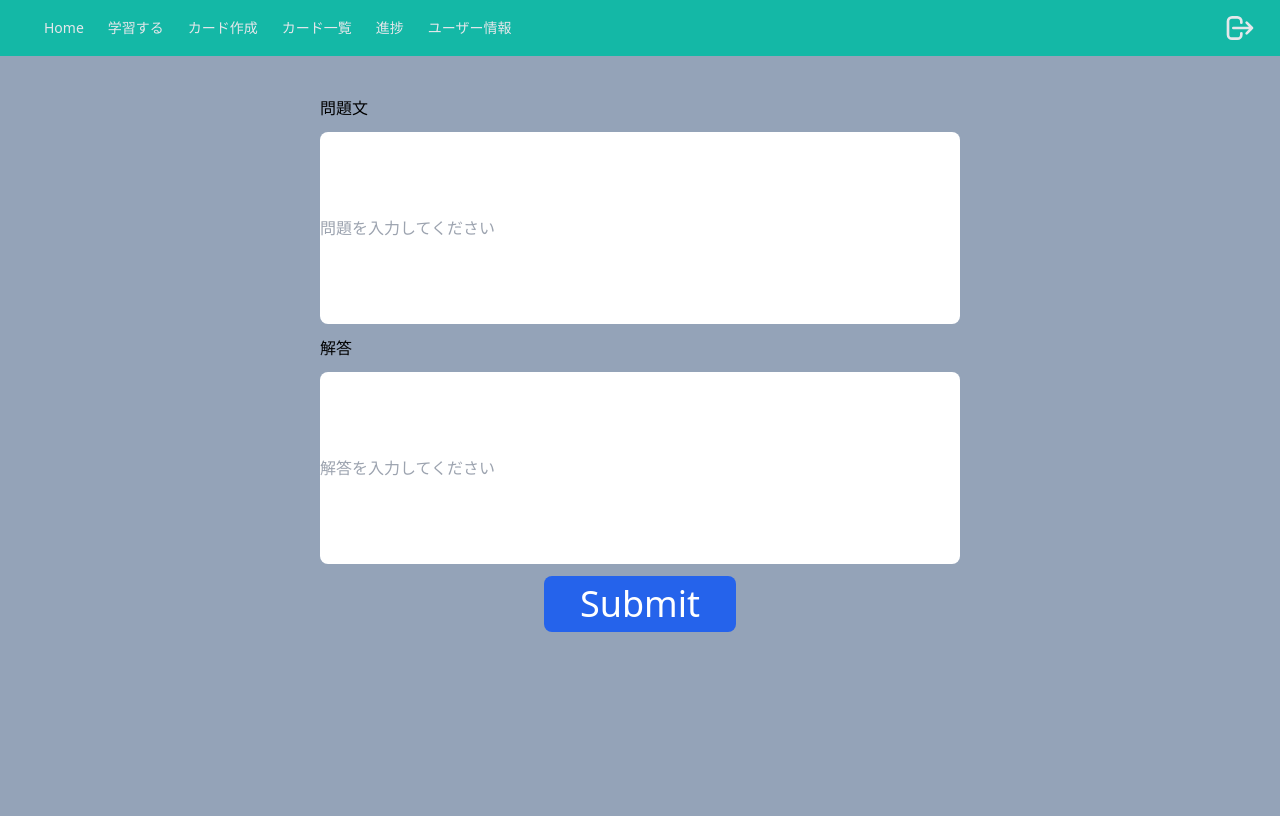
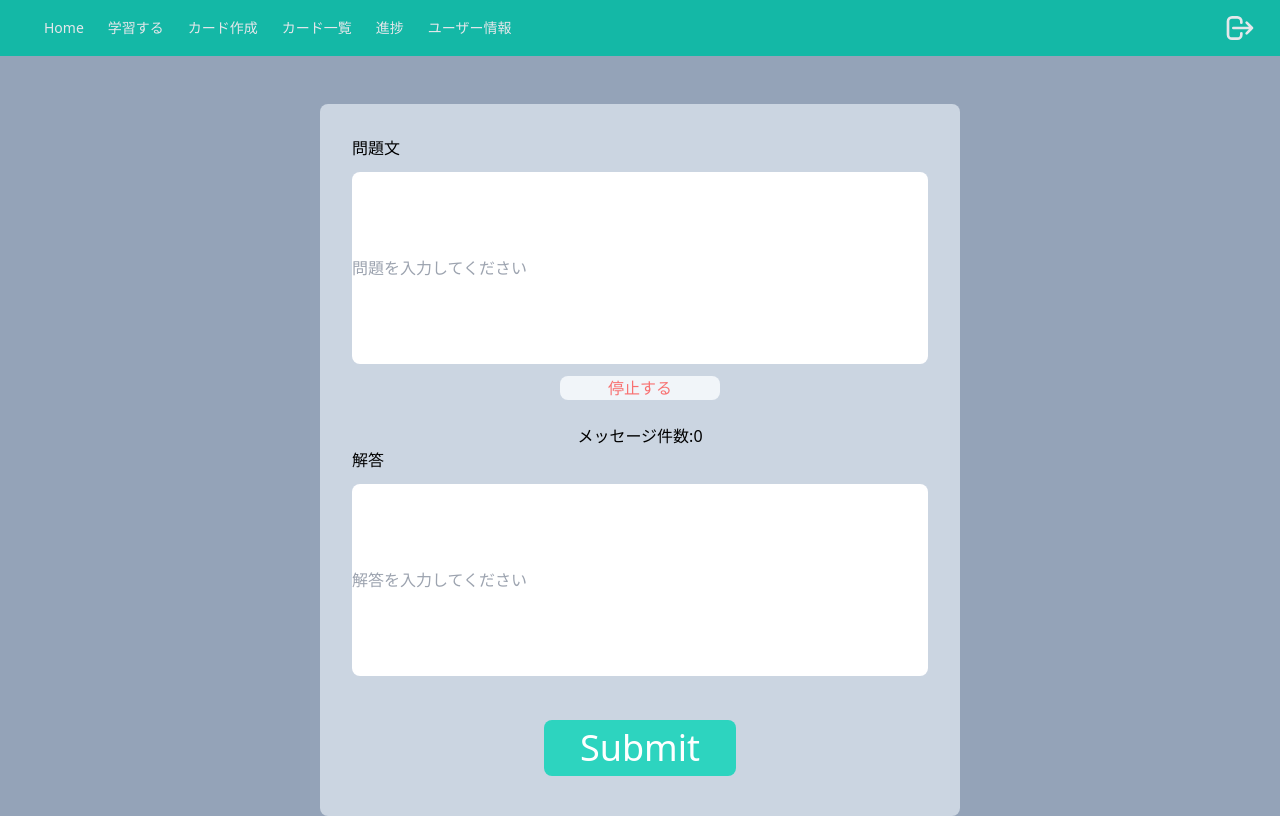
Before and after one commit to hiro7392/Ankicard_client, a React (Create React App) app: page /create in a window 1280 px wide. Built offline with nearby package versions, Linux system fonts and the light colour scheme.

Commit message:
web speech APIを導入(音声入力)

```diff
--- /dev/null
+++ b/src/api/i-window.ts
@@ -0,0 +1,14 @@
+import ISpeechRecognition from './speechRegnition';
+
+// ISpeechRecognitionConstructorはコンストラクト可能でコンストラクトするとISpeechRecognitionの型定義を持つ
+interface ISpeechRecognitionConstructor {
+  new (): ISpeechRecognition;
+}
+
+//windowにISpeechRecognitionConstructorを定義にもつSpeechRecognitionとwebkitSpeechRecognitionを追加
+interface IWindow extends Window {
+  SpeechRecognition: ISpeechRecognitionConstructor;
+  webkitSpeechRecognition: ISpeechRecognitionConstructor;
+}
+
+export default IWindow;
--- /dev/null
+++ b/src/api/speechRegnition.ts
@@ -0,0 +1,41 @@
+export interface ISpeechRecognitionEvent {
+    isTrusted?: boolean;
+    results: {
+      isFinal: boolean;
+      [key: number]:
+        | undefined
+        | {
+            transcript: string;
+          };
+    }[];
+  }
+
+  interface ISpeechRecognition extends EventTarget {
+    // properties
+    grammars: string;
+    lang: string;
+    continuous: boolean;
+    interimResults: boolean;
+    maxAlternatives: number;
+    serviceURI: string;
+
+    // event handlers
+    onaudiostart: () => void;
+    onaudioend: () => void;
+    onend: () => void;
+    onerror: () => void;
+    onnomatch: () => void;
+    onresult: (event: ISpeechRecognitionEvent) => void;
+    onsoundstart: () => void;
+    onsoundend: () => void;
+    onspeechstart: () => void;
+    onspeechend: () => void;
+    onstart: () => void;
+
+    // methods
+    abort(): void;
+    start(): void;
+    stop(): void;
+  }
+
+  export default ISpeechRecognition;
--- /dev/null
+++ b/src/atoms/SpeechApi.tsx
@@ -0,0 +1,97 @@
+import { platform } from 'os';
+import React, {useState} from 'react'
+//var parser = require('ua-parser-js');
+import IWindow from '../api/i-window';
+import ISpeechRecognitionEvent from '../api/speechRegnition'
+// windowの型定義にIWindowを使う
+declare const window: IWindow;
+
+// 型定義はISpeechRecognitionConstructor
+const Recognition = window.webkitSpeechRecognition || window.SpeechRecognition;
+
+// 型定義はISpeechRecognition
+const recognition = new Recognition();
+
+// 補完・型チェックができる！
+recognition.lang = 'ja-JP';
+recognition.interimResults = true;
+recognition.continuous = true;
+
+
+
+export const Voice = () => {
+
+  //const ua = parser(navigator.userAgent.toLowerCase());
+  const [isVoiceReceive,setIsVoiceReceive] = useState(false)
+  const [message,setMessage] = useState([])
+  const [recordingState,setRecordingState]=useState(false)
+
+  const SppechView = () =>{
+    const btn = document.getElementById('btn');
+
+    //const speech = window.webkitSpeechRecognition || window.SpeechRecognition;
+    const speech=new Recognition();
+    speech.lang = 'ja-JP';
+
+
+    speech.onresult= (event:any) => {
+      setIsVoiceReceive(false)
+      speech.stop();
+      if(event.results[0].isFinal){
+          const  autotext =  event.results[0][0].transcript
+          // const createMessage = message
+
+          // createMessage.push(`${autotext}`)
+          setMessage(autotext)
+      }
+    }
+
+    speech.onend = () => {
+      setIsVoiceReceive(true)
+      speech.start()
+    };
+    const startSpeech =()=>{
+      speech.start();
+      //setRecordingState(!recordingState);
+    };
+
+    return (
+      <>
+        <button id="btn" onClick={startSpeech}>
+        {isVoiceReceive ?<h3 className='text-blue-400 rounded-lg bg-slate-100 w-1/4 mx-auto'>音声で入力</h3>
+        :<h3 className='text-red-400 rounded-lg bg-slate-100 w-1/4 mx-auto'>停止する</h3>}<br/>
+        </button>
+
+         メッセージ件数:{message.length}<br/>
+         {message}
+      </>
+      // <>
+      //   <button id="btn" onClick={startSpeech}>音声認識開始</button>
+      //   {isVoiceReceive ? '話してください' : '話さないでください'}<br/>
+      //   メッセージ件数:{message.length}<br/>
+      //   <div
+      //     dangerouslySetInnerHTML={{
+      //       __html: message
+      //     }}
+      //   />
+      // </>
+    )
+  }
+
+  // chormeに対応しているか判定
+  const agent = window.navigator.userAgent.toLowerCase()
+  //console.log(agent);
+  // if (agent.indexOf("chrome") != -1) { console.log("ブラウザはchromeです。") }
+  // else{
+  //   console.log("ブラウザはchromeではありません");
+  // }
+
+  return(
+    <>
+      {(agent.indexOf("chrome") !== -1) ?
+        <SppechView /> :
+        'あなたのブラウザはサポートしておりません。Chromeからアクセスしてください。'
+      }
+    </>
+  )
+};
--- a/src/organism/CreateQuestionCard.tsx
+++ b/src/organism/CreateQuestionCard.tsx
@@ -1,5 +1,6 @@
 import { SubmitHandler, useForm } from "react-hook-form";
 import client from "../api/client";
+import {Voice} from "../atoms/SpeechApi"
 
 type CreateCardInputs={
     questionText:string;
@@ -21,6 +22,7 @@ export const CreateQuestionCard=()=>{
         })
     };
 
+
     //console.log('watch',watch('questionText'));  //watchは引数に渡した名前の入力値を監視する
     // const submitNewCard=()=>{
 
@@ -28,26 +30,27 @@ export const CreateQuestionCard=()=>{
     return(
         <>
 
-            <form className="flex flex-col w-1/2 mx-auto" onSubmit={handleSubmit(onSubmit)}>
-                <label className="h-60 mt-10">
+            <form className="flex flex-col w-1/2 mt-12 mx-auto bg-slate-300 rounded-lg" onSubmit={handleSubmit(onSubmit)}>
+                <label className="h-60 mt-8 mx-8">
                     <p className="text-left mb-3"> 問題文</p>
                     <input type="text" className=" h-48 w-full rounded-lg "
                     /* register関数の呼び出しにより、フォーム入力の要素を引数の名前で登録する */
                     placeholder="問題を入力してください" {...register('questionText',{required:true})}/>
                 </label>
-                <label className="h-60">
+                <Voice/>
+                <label className="h-60 mb-8 mx-8">
                     <p className="text-left mb-3">解答</p>
                     <input type="text" className="mb-10 h-48 w-full rounded-lg"
                     placeholder="解答を入力してください" {...register('answerText',{required:true})}/>
                 </label>
                 {/* データ検証に失敗するとerrorsが返され、登録した名前で取り出せる */}
                 {errors.answerText && (
-                <span className="text-rose-600 text-xl">解答を入力してください</span>
+                <span className="text-blue-400 text-xl">解答を入力してください</span>
                 )}
                 {errors.questionText && (
-                <span className="text-rose-600 text-xl">問題を入力してください</span>
+                <span className="text-red-500 text-xl">問題を入力してください</span>
                 )}
-                <input className="bg-blue-600 py-2 w-48 mx-auto text-4xl rounded-lg text-white hover:bg-blue-400" type="submit"/>
+                <input className="bg-teal-400 py-2 w-48 mb-10 mx-auto text-4xl rounded-lg text-white hover:bg-teal-00" type="submit"/>
                 {/*
                 <button className="bg-blue-600 py-5 w-60 mx-auto text-4xl rounded-lg text-white hover:bg-blue-400">作成する</button>
                 */}
--- a/src/routes/Router.tsx
+++ b/src/routes/Router.tsx
@@ -24,7 +24,6 @@ export const Router=()=>{
             <Route path="/userinfo" element={<UserInfoPage/>}/>
 
 
-
         </Routes>
     );
 };
```
Also changed, not shown: src/organism/QuestionCardsTable.tsx (line endings or trailing spaces).
